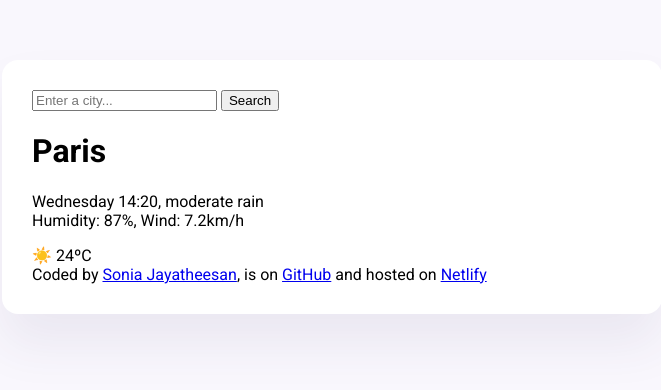
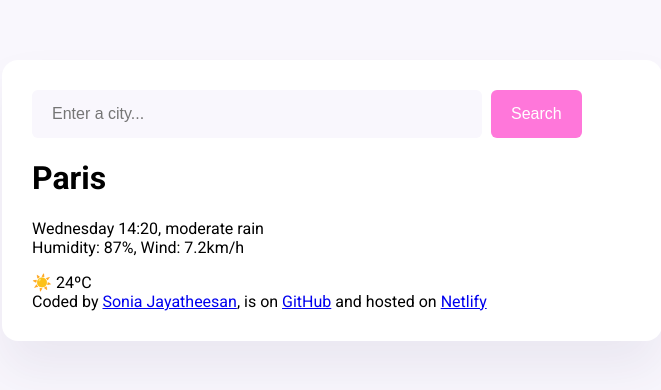
Before and after one commit to SoniaJayat/weather-project, a plain HTML site: page index.html in a window 1280 px wide. Shown: the whole page, without its empty margins (308-969 px from the left). Drawn offline with Linux system fonts and the light colour scheme.

Commit message:
Styled the search engine

```diff
--- a/index.html
+++ b/index.html
@@ -16,9 +16,14 @@
   <body>
     <div class="app">
       <header>
-        <form>
-          <input type="search" placeholder="Enter a city..." required />
-          <input type="submit" value="Search" />
+        <form class="search-form">
+          <input
+            type="search"
+            placeholder="Enter a city..."
+            required
+            class="search-form-input"
+          />
+          <input type="submit" value="Search" class="search-form-button" />
         </form>
       </header>
       <main>
--- a/src/styles.css
+++ b/src/styles.css
@@ -11,3 +11,22 @@ body {
   box-shadow: 0 30px 50px rgba(65, 50, 100, 0.08);
   border-radius: 16px;
 }
+
+.search-form-input {
+  background: #f9f7fd;
+  border: none;
+  border-radius: 6px;
+  width: 75%;
+  padding: 15px 20px;
+  font-size: 16px;
+}
+
+.search-form-button {
+  background: #ff77da;
+  padding: 15px 20px;
+  border: none;
+  border-radius: 6px;
+  color: white;
+  font-size: 16px;
+  margin-left: 5px;
+}
```
